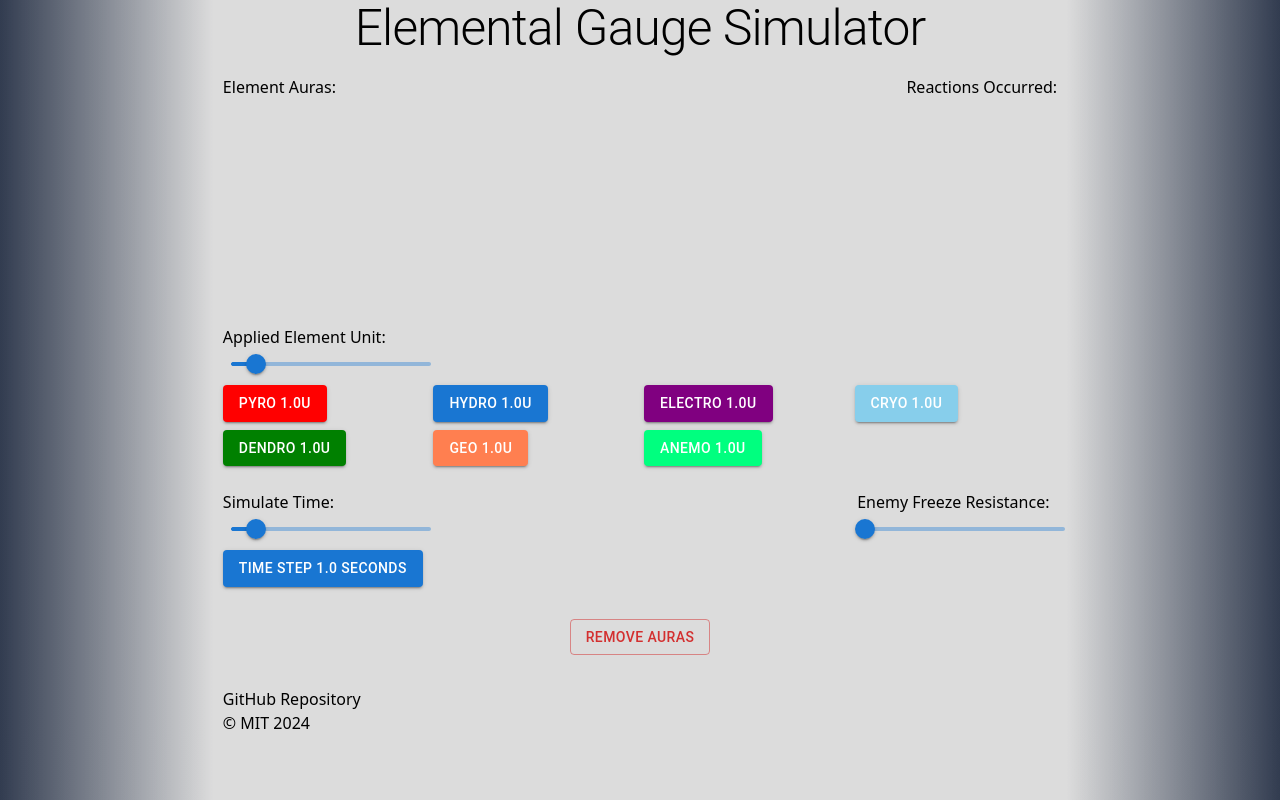
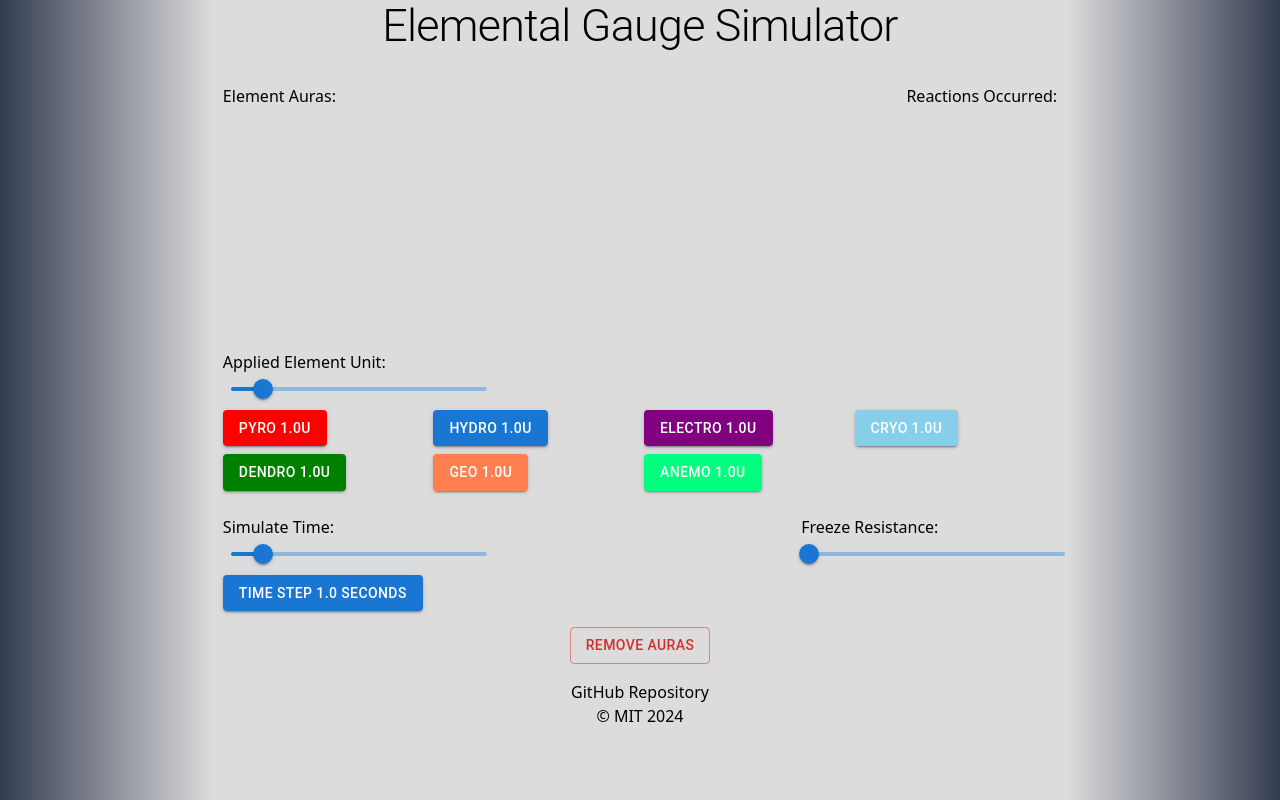
Before and after one commit to Veggissss/ElementalGaugeSim, a Next.js app: page / in a window 1280 px wide. Built offline with nearby package versions, Linux system fonts and the light colour scheme.

Commit message:
improved dynamic layout

```diff
--- a/src/app/components/TargetComponent.tsx
+++ b/src/app/components/TargetComponent.tsx
@@ -134,12 +134,12 @@ export const TargetComponent = () => {
             <Typography
                 variant="h1"
                 gutterBottom
-                style={{ fontSize: 'calc(1.5em + 2vw)' }} // Adjust the value as needed
+                style={{ fontSize: 'calc(1.2em + 2vw)' }} // Adjust the value as needed
             >
                 Elemental Gauge Simulator
             </Typography>
 
-            <div style={{ display: 'flex', justifyContent: 'space-between' }}>
+            <div style={{ display: 'flex', justifyContent: 'space-between', padding: "1em" }}>
                 <Box minHeight={250} maxHeight={325}>
                     <h2>Element Auras:</h2>
                     <div>{renderElementImages()}</div>
@@ -152,9 +152,9 @@ export const TargetComponent = () => {
             </div>
 
 
-            <div>
+            <div style={{ paddingLeft: "1em", paddingRight: "1em"}}>
                 <h2>Applied Element Unit:</h2>
-                <Box style={{ width: 200 }}>
+                <Box style={{ width: '20vw' }}>
                     <Slider
                         value={units}
                         onChange={handleUnitsChange}
@@ -182,7 +182,7 @@ export const TargetComponent = () => {
                 <div style={{display: "flex", justifyContent: "space-between"}}>
                     <div>
                         <h2>Simulate Time:</h2>
-                        <Box style={{ width: 200 }}>
+                        <Box style={{ width: '20vw' }}>
                             <Slider
                                 value={time}
                                 onChange={handleTimeChange}
@@ -200,8 +200,8 @@ export const TargetComponent = () => {
                     </div>
 
                     <div>
-                        <h2>Enemy Freeze Resistance:</h2>
-                        <Box style={{ width: 200 }}>
+                        <h2>Freeze Resistance:</h2>
+                        <Box style={{ width: '20vw' }}>
                             <Slider
                                 value={freezeRes}
                                 onChange={handleFreezeChange}
@@ -218,7 +218,7 @@ export const TargetComponent = () => {
             </div>
 
 
-            <div style={{ display: "flex", justifyContent: "center", padding: "2em" }}>
+            <div style={{ display: "flex", justifyContent: "center", padding: "1em" }}>
                 <Button variant="outlined" color='error' onClick={() =>
                     handleRemoveAuras()}>Remove Auras
                 </Button>
--- a/src/app/page.tsx
+++ b/src/app/page.tsx
@@ -6,7 +6,7 @@ export default function Page() {
     return <div>
         <TargetComponent></TargetComponent>
 
-        <footer id='footer'>
+        <footer id='footer' style={{ textAlign: "center"}}>
             <p><a href="https://github.com/Veggissss/ElementalGaugeSim">GitHub Repository</a></p>
             <p><a href="https://github.com/Veggissss/ElementalGaugeSim/blob/main/LICENSE">&copy; MIT 2024</a></p>
         </footer>
```
